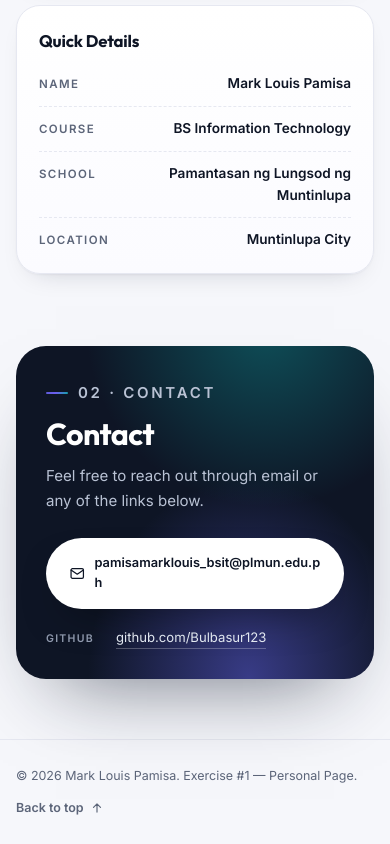
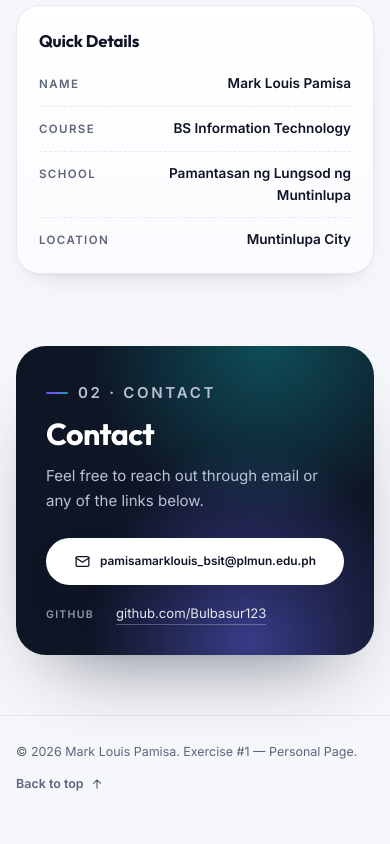
Before and after one commit to Bulbasur123/exercise-1-html-css-personal-page, a plain HTML site: page index.html in a window 390 px wide. Shown: the part 1433-2277 px from the top of the page. After the commit the page ends 2253 px from the top, so only its background shows below. Drawn offline with Linux system fonts and the light colour scheme.

Commit message:
Fix contact email layout on mobile

```diff
--- a/styles.css
+++ b/styles.css
@@ -816,9 +816,12 @@ p {
   }
 
   .btn-light {
+    width: 100%;
     max-width: 100%;
-    font-size: 0.8rem;
-    word-break: break-all;
+    padding: 13px 16px;
+    font-size: 0.74rem;
+    word-break: normal;
+    overflow-wrap: anywhere;
   }
 }
 
```
